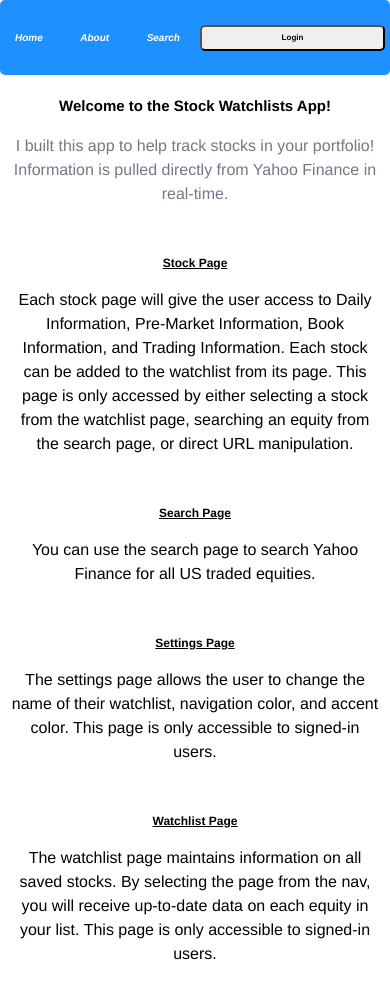
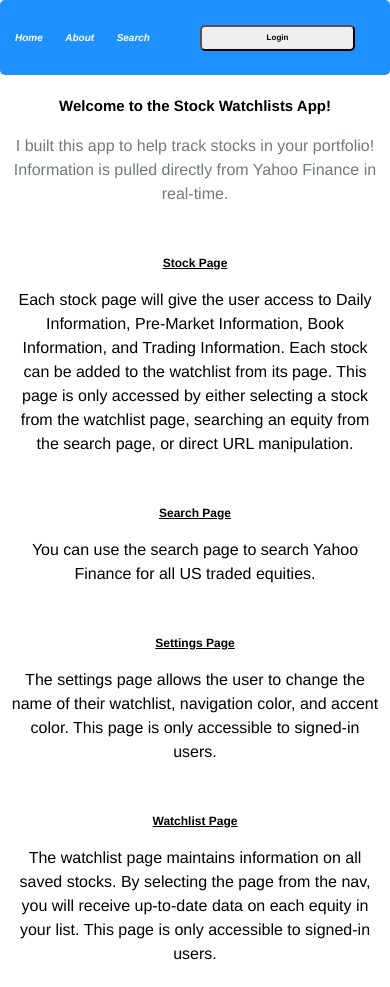
Before and after one commit to JLB2137/investment-watchlists, a React (Create React App) app: page /about in a window 390 px wide. Built offline with nearby package versions, Linux system fonts and the light colour scheme; no server answers.

Commit message:
continued mobile work on NAV

```diff
--- a/src/views/Nav.css
+++ b/src/views/Nav.css
@@ -74,13 +74,14 @@
 
 
     .links {
-        margin: 0 auto;
+        margin: 0 30px 0 auto;
         font-style: italic;
         text-align: center;
         width: 100%;
     }
 
     .user {
+        margin: 0 30px 0 auto;
         display: flex;
         align-items: center;
         justify-content: center;
@@ -88,7 +89,7 @@
     }
 
     .user img {
-        width: 20%;
+        width: 10%;
     }
 
     .user p {
@@ -103,6 +104,7 @@
     }
 
     #hamburger {
+        font-size: 30px;
         display: flex;
         justify-content: center;
         align-items: center;
```
